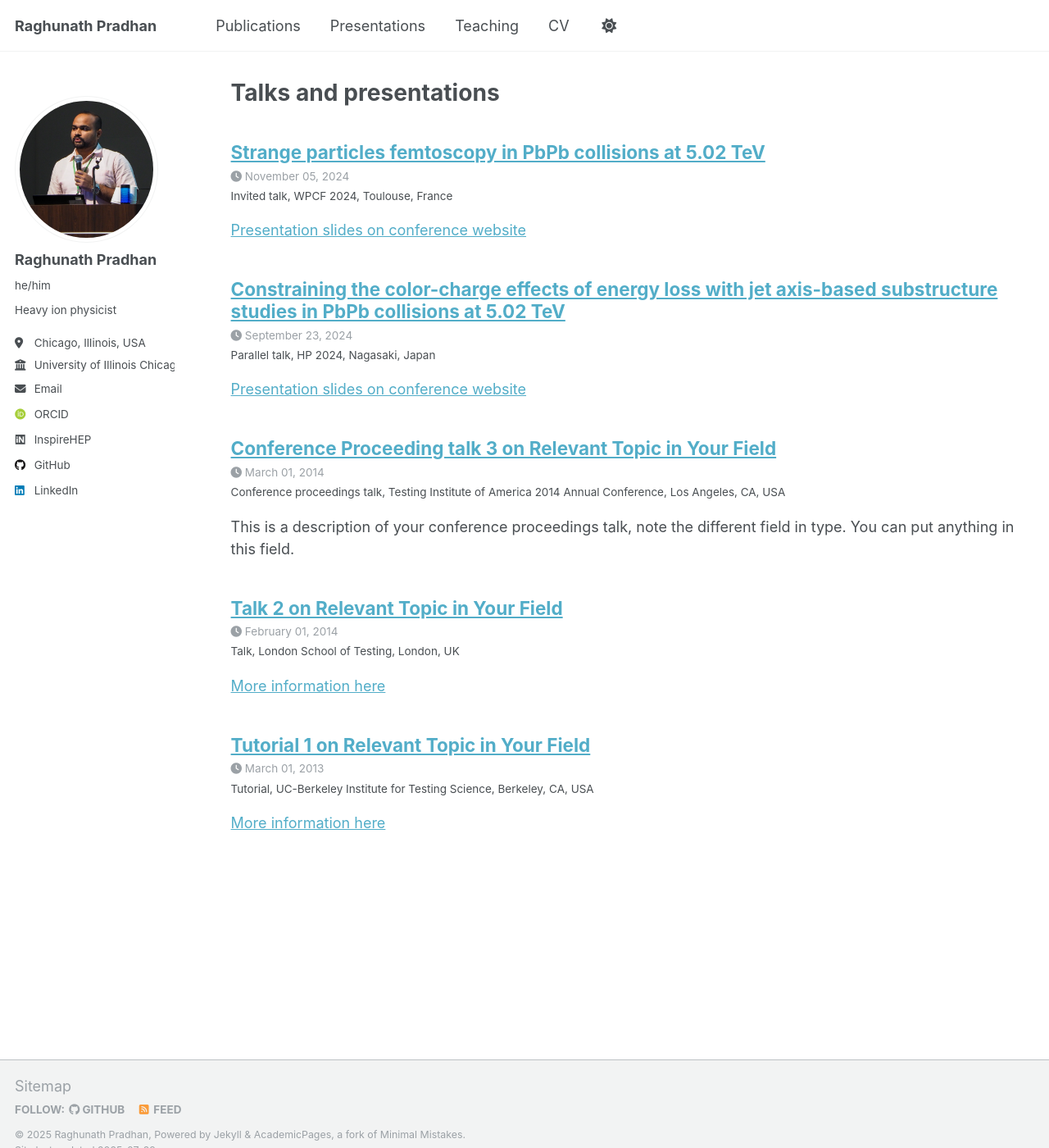
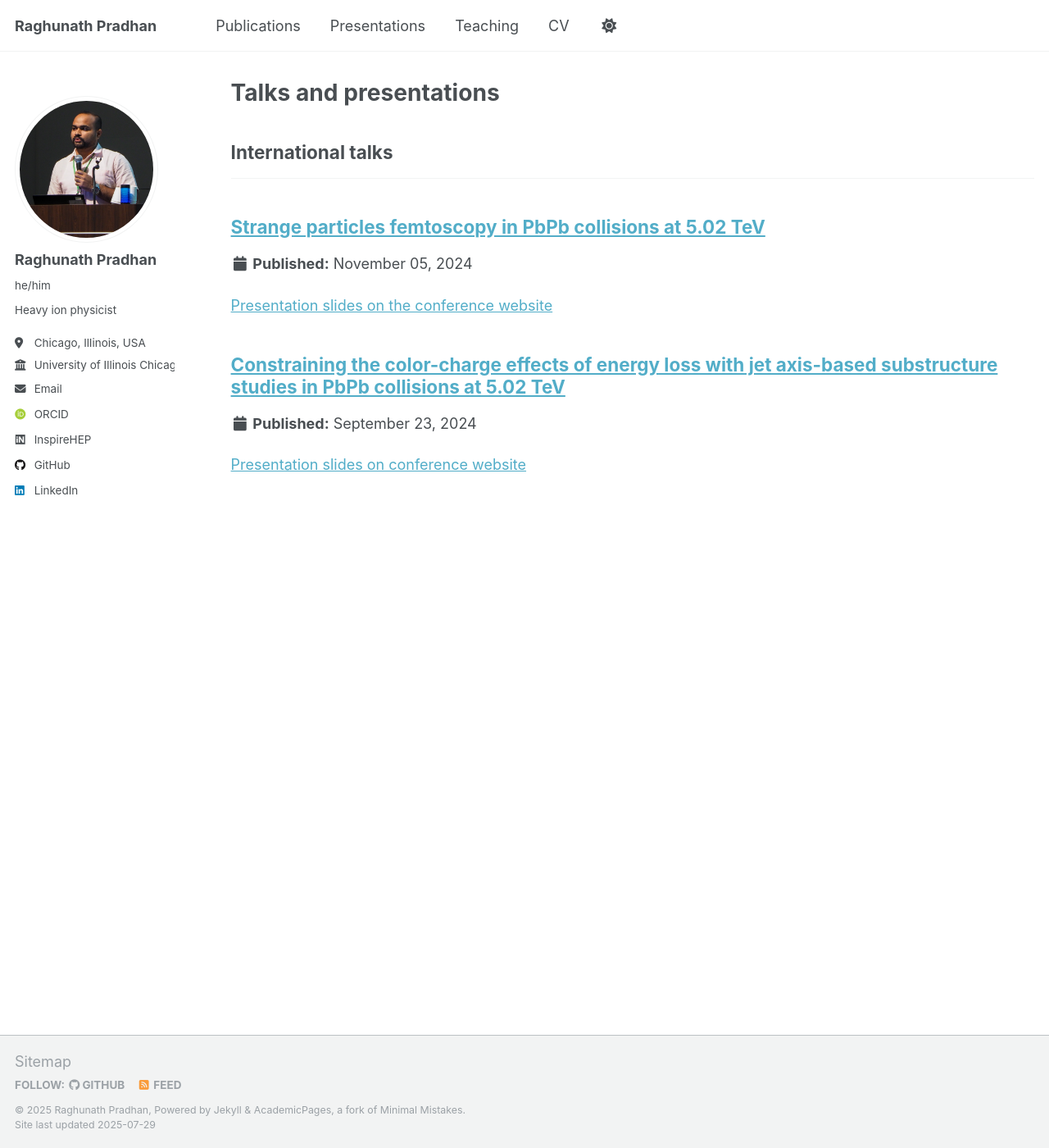
Before and after one commit to RAGHUMATAPITA/RAGHUMATAPITA.github.io, a Jekyll site: the page built from _pages/talks.html, in a window 1280 px wide and 1400 px high. Shown: the whole window at 82% size. Built offline with Jekyll 4.4.1, drawn with Linux system fonts in a browser that asks for light colours; some web fonts are replaced; a script that is not in the unit is left out.

Commit message:
Talk list updated

```diff
--- a/_config.yml
+++ b/_config.yml
@@ -85,6 +85,16 @@ publication_category:
     title: 'Journal Articles'
   conferences:
     title: 'Conference Papers'
+
+# talk Category - The following the list of talk categories and their headings
+talk_category:
+  international:
+    title: "International talks"
+  national:
+    title: "National talks"
+  poster:
+    title: "Poster presentations"
+
 
 # Site Settings
 teaser                   :  # filename of teaser fallback teaser image placed in /images/, .e.g. "500x300.png"
--- a/_pages/talks.html
+++ b/_pages/talks.html
@@ -9,8 +9,25 @@ author_profile: true
 
 <p style="text-decoration:underline;"><a href="/talkmap.html">See a map of all the places I've given a talk!</a></p>
 
+
 {% endif %}
 
-{% for post in site.talks reversed %}
-  {% include archive-single-talk.html %}
-{% endfor %}
+{% if site.talk_category %}
+  {% for category in site.talk_category  %}
+    {% assign title_shown = false %}
+    {% for post in site.talks reversed %}
+      {% if post.category != category[0] %}
+        {% continue %}
+      {% endif %}
+      {% unless title_shown %}
+        <h2>{{ category[1].title }}</h2><hr />
+        {% assign title_shown = true %}
+      {% endunless %}
+      {% include archive-single.html %}
+    {% endfor %}
+  {% endfor %}
+{% else %}
+  {% for post in site.talks reversed %}
+    {% include archive-single.html %}
+  {% endfor %}
+{% endif %}
--- a/_talks/2013-03-01-tutorial-1.md
+++ /dev/null
@@ -1,13 +0,0 @@
----
-title: "Tutorial 1 on Relevant Topic in Your Field"
-collection: talks
-type: "Tutorial"
-permalink: /talks/2013-03-01-tutorial-1
-venue: "UC-Berkeley Institute for Testing Science"
-date: 2013-03-01
-location: "Berkeley, CA, USA"
----
-
-[More information here](http://exampleurl.com)
-
-This is a description of your tutorial, note the different field in type. This is a markdown files that can be all markdown-ified like any other post. Yay markdown!
--- a/_talks/2014-02-01-talk-2.md
+++ /dev/null
@@ -1,13 +0,0 @@
----
-title: "Talk 2 on Relevant Topic in Your Field"
-collection: talks
-type: "Talk"
-permalink: /talks/2014-02-01-talk-2
-venue: "London School of Testing"
-date: 2014-02-01
-location: "London, UK"
----
-
-[More information here](http://example2.com)
-
-This is a description of your talk, which is a markdown files that can be all markdown-ified like any other post. Yay markdown!
--- a/_talks/2014-03-01-talk-3.md
+++ /dev/null
@@ -1,11 +0,0 @@
----
-title: "Conference Proceeding talk 3 on Relevant Topic in Your Field"
-collection: talks
-type: "Conference proceedings talk"
-permalink: /talks/2014-03-01-talk-3
-venue: "Testing Institute of America 2014 Annual Conference"
-date: 2014-03-01
-location: "Los Angeles, CA, USA"
----
-
-This is a description of your conference proceedings talk, note the different field in type. You can put anything in this field.
--- a/_talks/2024-11-05-WPCF.md
+++ b/_talks/2024-11-05-WPCF.md
@@ -6,7 +6,9 @@ permalink: /talks/2024-11-05-WPCF
 venue: "WPCF 2024"
 date: 2024-11-05
 location: "Toulouse, France"
+category: international
 ---
-[Presentation slides on conference website](https://indico.in2p3.fr/event/32030/contributions/145043/)
 
-This is my PhD work
+[Presentation slides on the conference website](https://indico.in2p3.fr/event/32030/contributions/145043/)
+
+This talk presents my PhD work.
```
Also changed, not shown: _talks/2024-09-23-HP.md (renamed from _talks/2024-11-05-HP.md, +4 -2 lines).
